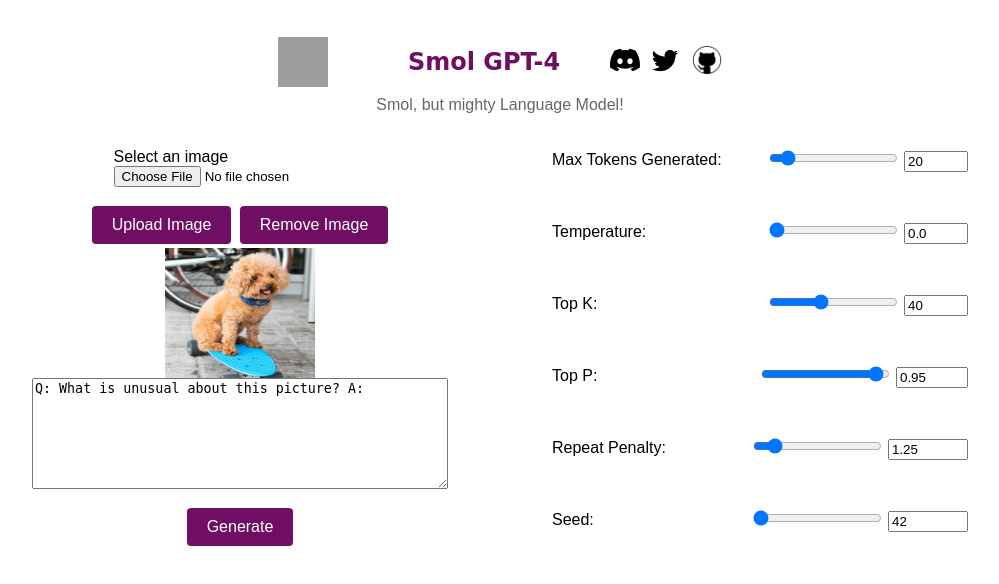
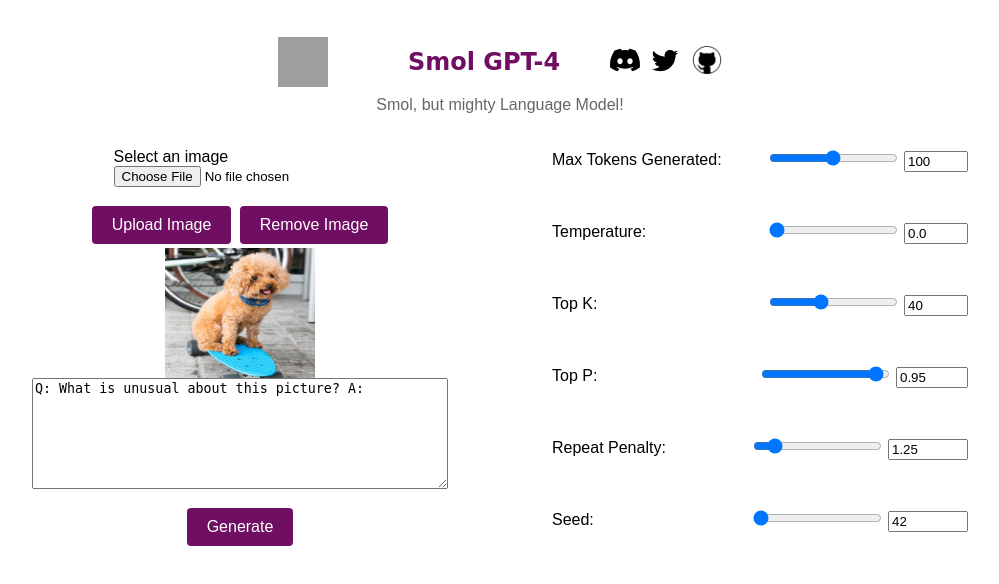
Before and after one commit to NolanoOrg/smol-gpt, a Flask app: page / in a window 1280 px wide. Shown: the top 584 px of the page, without its empty margins (120-1119 px from the left). Run offline with Flask 3, Linux system fonts and the light colour scheme; parts of the project's set-up code (start-up, migrations or seed data) failed here and were passed over; grey boxes are pictures that could not be loaded.

```diff
--- a/templates/index.html
+++ b/templates/index.html
@@ -145,8 +145,8 @@
                 <label for="max-tokens">
                     <span>Max Tokens Generated:</span>
                     <div>
-                        <input type="range" id="maxTokens" name="maxTokens" min="0" max="200" step="1" value="20" oninput="maxTokensNumber.value = this.value">
-                        <input type="number" id="maxTokensNumber" name="maxTokensNumber" min="0" max="200" step="1" value="20" oninput="maxTokens.value = this.value">
+                        <input type="range" id="maxTokens" name="maxTokens" min="0" max="200" step="1" value="100" oninput="maxTokensNumber.value = this.value">
+                        <input type="number" id="maxTokensNumber" name="maxTokensNumber" min="0" max="200" step="1" value="100" oninput="maxTokens.value = this.value">
                     </div>
                 </label>
                 <br>
```
Also changed, not shown: 1 other file.
